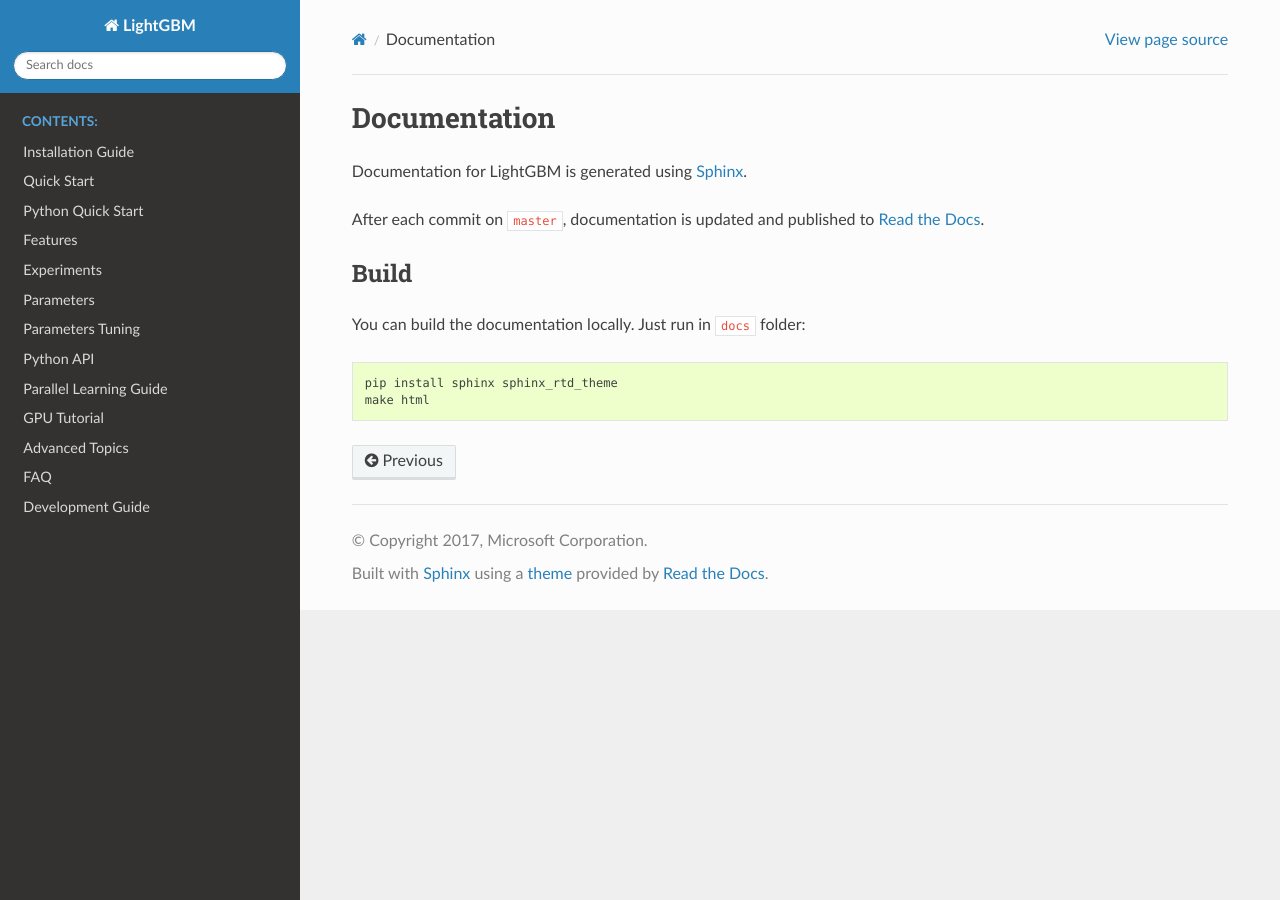
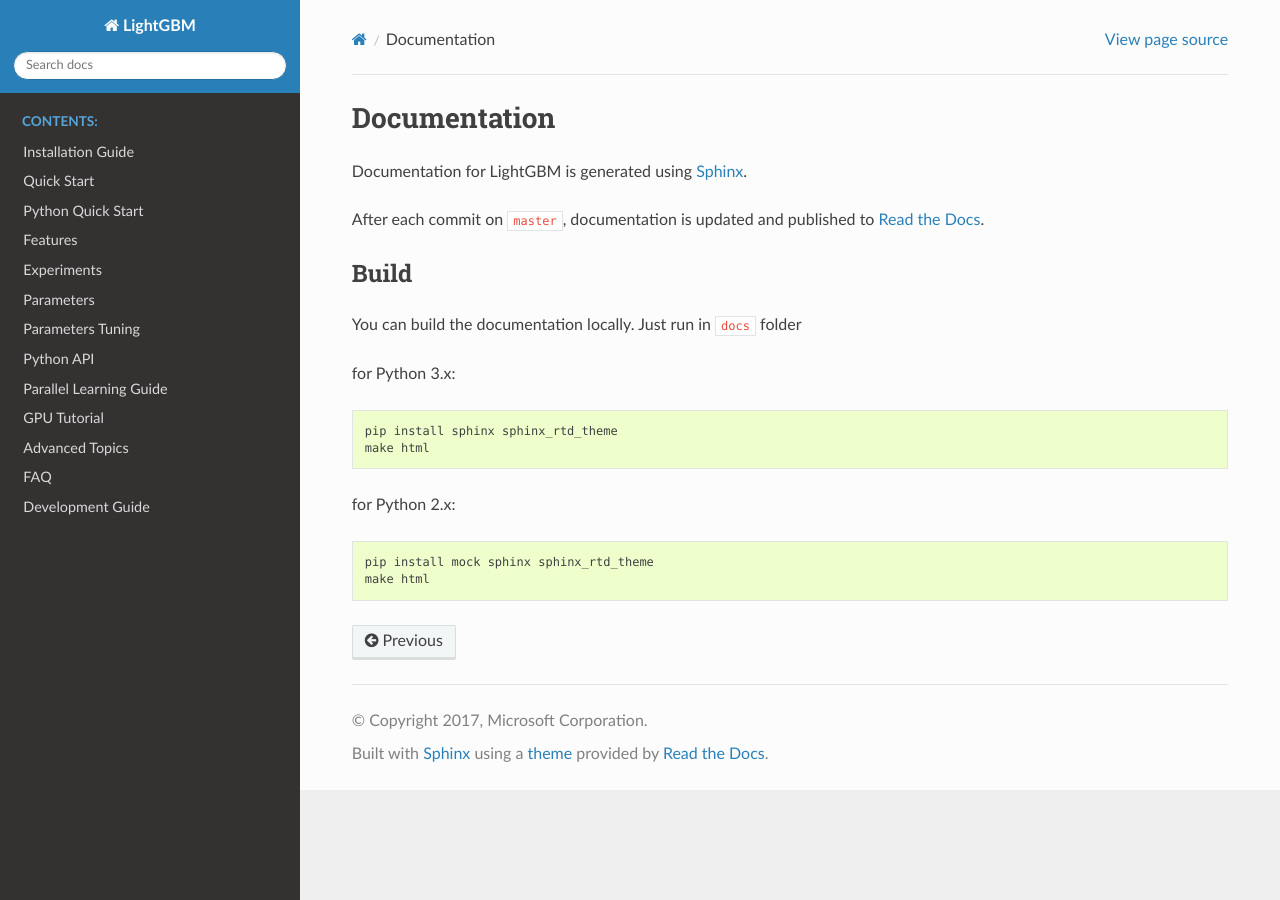
Before and after one commit to microsoft/LightGBM, a Sphinx documentation site: the page built from docs/README.rst, in a window 1280 px wide. Built offline with Sphinx 7.4.7 and the Read the Docs theme 2.0.0, drawn with Linux system fonts in a browser that asks for light colours.

Commit message:
revert 'refine docs mock mechanism'. autodoc_mock_imports seems to be not working

```diff
--- a/docs/README.rst
+++ b/docs/README.rst
@@ -8,9 +8,19 @@
 Build
 -----
 
-You can build the documentation locally. Just run in ``docs`` folder:
+You can build the documentation locally. Just run in ``docs`` folder
+
+for Python 3.x:
 
 .. code:: sh
 
     pip install sphinx sphinx_rtd_theme
     make html
+
+
+for Python 2.x:
+
+.. code:: sh
+
+    pip install mock sphinx sphinx_rtd_theme
+    make html
--- a/docs/conf.py
+++ b/docs/conf.py
@@ -27,9 +27,16 @@
 sys.path.insert(0, libpath)
 
 # -- mock out modules
-autodoc_mock_imports = ['numpy', 'scipy', 'sklearn',
-                        'matplotlib', 'pandas', 'graphviz',
+try:
+    from unittest.mock import Mock  # Python 3.x
+except ImportError:
+    from mock import Mock  # Python 2.x
+
+MOCK_MODULES = ['numpy', 'scipy', 'scipy.sparse',
+                'sklearn', 'matplotlib', 'pandas', 'graphviz',
 ]
+for mod_name in MOCK_MODULES:
+    sys.modules[mod_name] = Mock()
 
 
 # -- General configuration ------------------------------------------------
@@ -37,7 +44,7 @@
 os.environ['LIGHTGBM_BUILD_DOC'] = '1'
 
 # If your documentation needs a minimal Sphinx version, state it here.
-needs_sphinx = '1.3'  # Due to sphinx.ext.napoleon and autodoc_mock_imports
+needs_sphinx = '1.3'  # Due to sphinx.ext.napoleon
 if needs_sphinx > sphinx.__version__:
     message = 'This project needs at least Sphinx v%s' % needs_sphinx
     raise VersionRequirementError(message)
```
Also changed, not shown: 1 other file.
